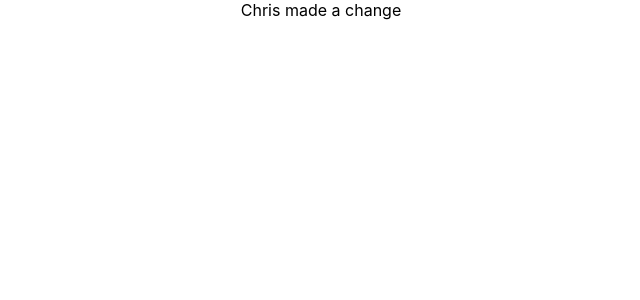
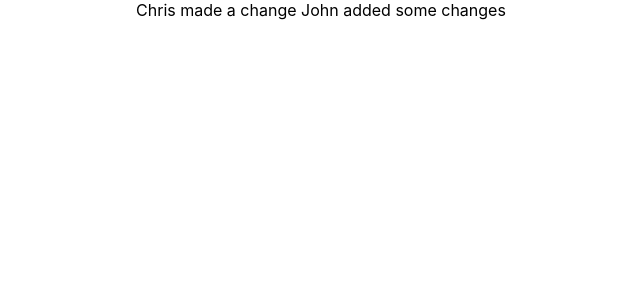
Before and after one commit to project-experts/project-management, a React (Create React App) app: page / in a window 1280 px wide. Shown: the top 300 px of the page, without its empty margins (319-959 px from the left). Built offline with nearby package versions, Linux system fonts and the light colour scheme.

Commit message:
John made some change

```diff
--- a/src/App.js
+++ b/src/App.js
@@ -6,6 +6,7 @@ function App() {
   return (
     <div className="App">
        Chris made a change
+       John added some changes
     </div>
   );
 }
```
